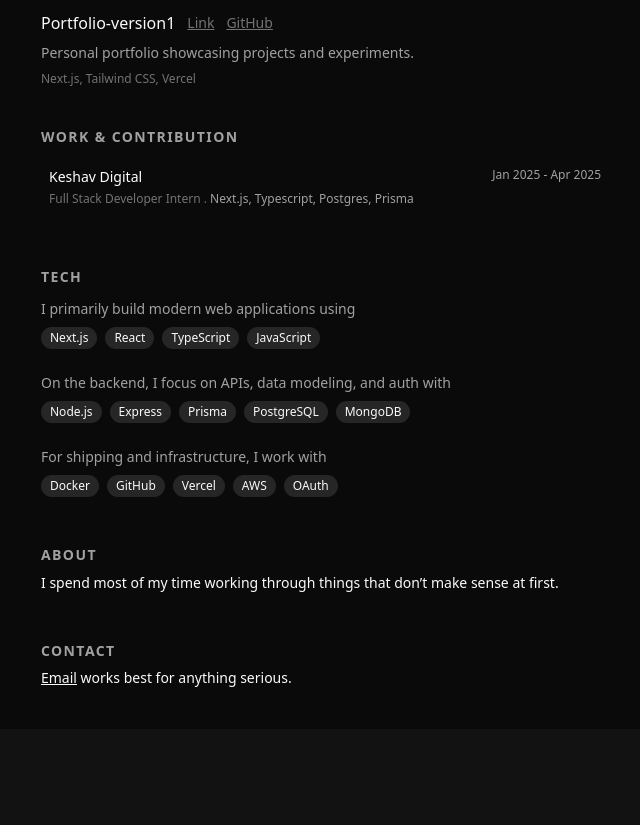
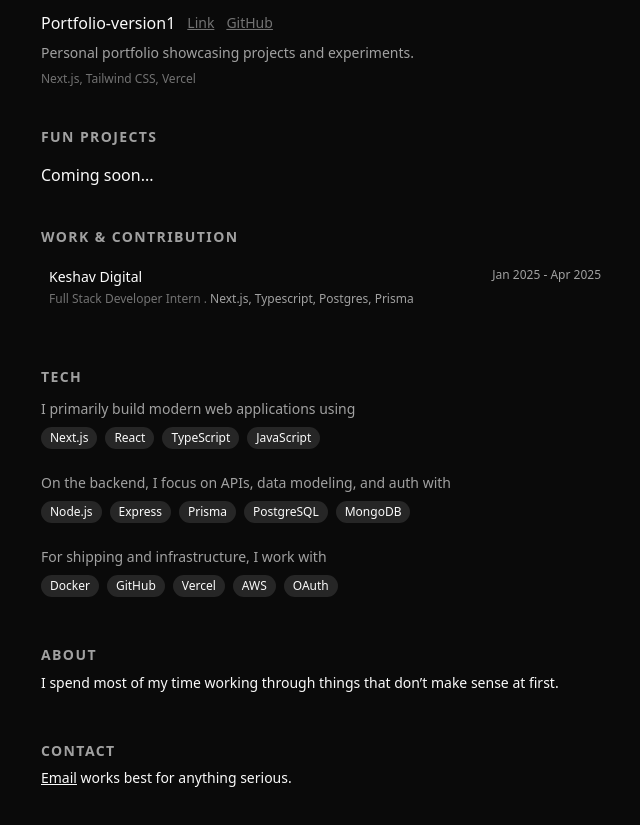
Before and after one commit to Bunny099/jayesh-v2, a Next.js app: page / in a window 1280 px wide. Shown: the part 1200-2025 px from the top of the page, without its empty margins (315-955 px from the left). Before the commit the page ends 1929 px from the top, so only its background shows below. Built offline with nearby package versions, Linux system fonts and the light colour scheme.

Commit message:
feat:new project section added

```diff
--- a/app/page.tsx
+++ b/app/page.tsx
@@ -2,7 +2,6 @@ import { Navbar } from "@/components/layout/navbar";
 import Projects from "@/components/layout/projects";
 import TechBadge from "@/components/layout/techBadges";
 import Work from "@/components/layout/work";
-
 import Link from "next/link";
 export default function Home() {
   return (
@@ -14,7 +13,16 @@ export default function Home() {
         </h2>
       </section>
       <section>
-        <Projects />
+        <Projects variant="project" />
+      </section>
+
+      <section className="mt-10">
+        <h2 className=" text-sm font-semibold tracking-widest text-neutral-400 px-8 sm:px-10 md:px-20 lg:px-50 xl:px-89">
+          FUN PROJECTS
+        </h2>
+      </section>
+      <section>
+        <Projects variant="funProject" />
       </section>
 
       <section className="mt-10">
--- a/components/layout/projects.tsx
+++ b/components/layout/projects.tsx
@@ -1,9 +1,13 @@
+import { funProjects } from "@/data/funProjects";
 import { projects } from "@/data/projects";
 import Link from "next/link";
 
-export default function Projects() {
+type projectType = {
+    variant: "project" | "funProject"
+}
+export default function Projects(type:projectType) {
     return <div className="px-8 sm:px-10 md:px-20 lg:px-50 xl:px-89 mt-4 flex flex-col gap-8">
-        {projects.map((p, i) => (
+        {type.variant == "project" && projects.map((p, i) => (
             <div key={i} className="flex flex-col gap-2">
                 <div className="flex flex-wrap items-center gap-3">
                     <h3 className="text-base font-medium text-foreground">{p.title}</h3>
@@ -18,5 +22,12 @@ export default function Projects() {
                 <p className="text-xs text-neutral-500">{p.tech}</p>
             </div>
         ))}
+        {type.variant == "funProject" && funProjects.map((p, i) => (
+            <div key={i} className="flex flex-col gap-2">
+                <div className="flex flex-wrap items-center gap-3">
+                    <h3 className="text-base font-medium text-foreground">{p.title}</h3>
+                </div>
+            </div>
+        ))}
     </div>
 }
--- /dev/null
+++ b/data/funProjects.ts
@@ -0,0 +1,3 @@
+
+
+export const funProjects =[{title:"Coming soon..."}]
```
